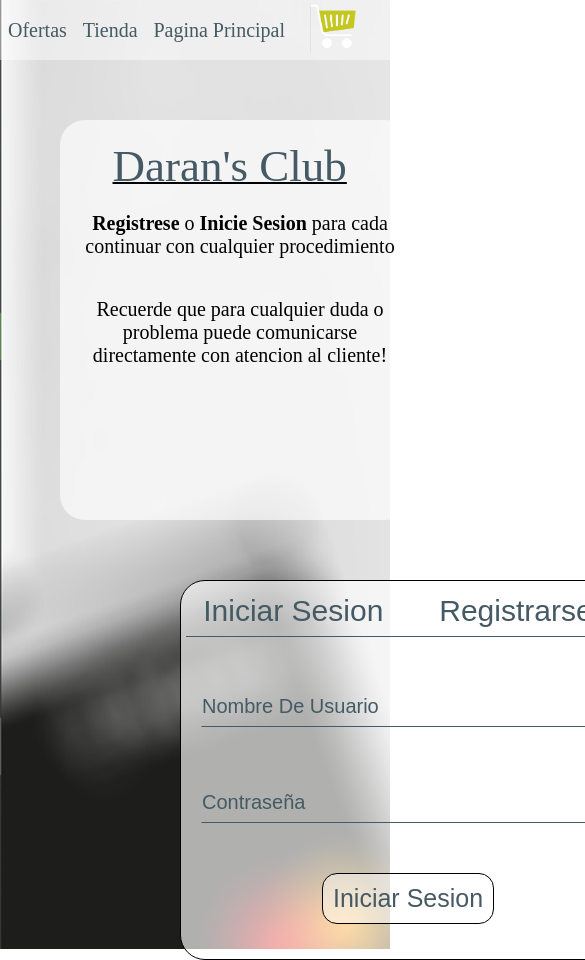
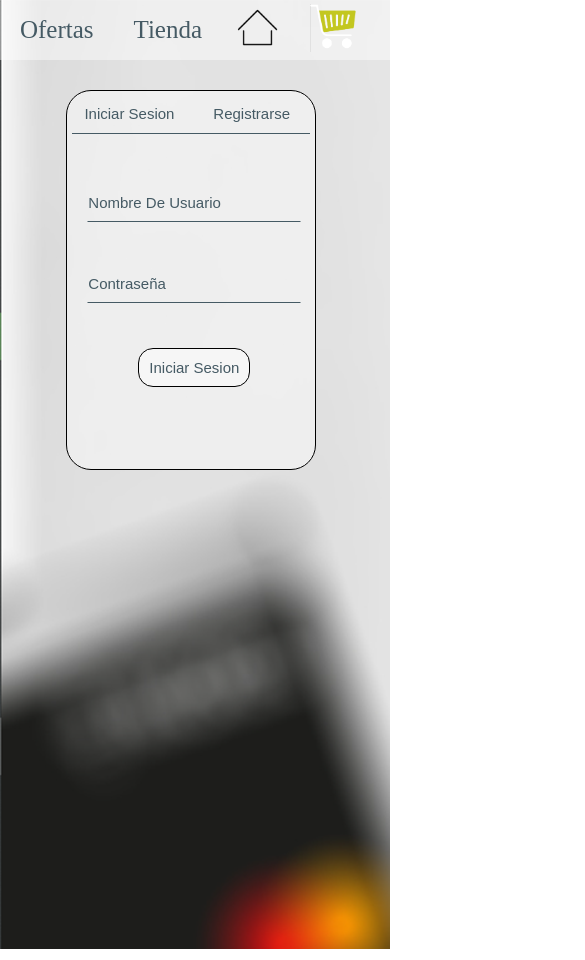
Before and after one commit to BarkoRD/daran, a plain HTML site: page login.html in a window 390 px wide. Both pictures are taken after a click on the button "Iniciar Sesion". Shown: the top 960 px of the page, 585 px wide, since content can reach past the window. Drawn offline with Linux system fonts and the light colour scheme.

Commit message:
responsive completo login prueba

```diff
--- a/app.js
+++ b/app.js
@@ -9,7 +9,14 @@ let cajatexto= document.querySelector('.cajaTexto')
 // D3trip@&
 window.addEventListener('load',()=>{
 	win = window.innerWidth;
-	console.log(win)
+	if (win < 420) {
+	mp.innerHTML = ''
+	mp.classList.replace('nav_texto','mainpage')
+
+}else if (win > 420) {
+	mp.innerHTML = 'Iniciar Sesion'
+	mp.classList.replace('mainpage','nav_texto')
+}
 })
 window.addEventListener('resize',()=>{
 	win = window.innerWidth;
--- a/estilo_tarjetas/estilolg.css
+++ b/estilo_tarjetas/estilolg.css
@@ -225,8 +225,12 @@ section{
 	border: 1px solid #fff;
 }
 
-
-@media(max-width: 1245px){
+@media(min-width: 1920px){
+	.cajalogin{
+		margin-left: 500px;
+	}
+}
+@media(max-width: 1412px){
 	.nav{
 		justify-content: space-around;
 		align-items: center;
@@ -240,13 +244,9 @@ section{
 	.cajaTexto{
 	width: 350px;
 	height: 400px;
-	background-color: black;
 	margin-left: 60px;
 	margin-top: 60px;
-	display: inline-block;
-	border-radius: 25px;
-	background-color: rgba(255, 255, 255, 65%);
-	float: left;
+
 }
 	.title{
 	font-size: 45px;
@@ -329,9 +329,80 @@ section{
 }
 
 }
+@media(max-width: 1040px){
+	.cajaTexto{
+		width: 300px;
 
-@media(max-width: 700px){
+	}
+	.cajalogin{
+		margin-left: 65px;
+		width: 350px;
+	}
+	.title{
+	font-size: 45px;
+	margin: 20px;
+	margin-left: 10%;
+	margin-bottom: 0px;
+	color: #455A64;
 
+	}
+	.text2{
+	width: auto;
+	font-size: 25px;
+	margin-left: 10px;
+	margin-top: 30px;
+	text-align: left;
+}
+
+	.text3{
+		visibility: hidden;
+		position: absolute;
+	}
+
+	.button{
+		width: 48%;
+		height: 50px;
+		font-size: 20px;
+		color: #455A64;
+	}
+
+	.input{
+		margin: 15px;
+		width: 90%;
+		background: transparent;
+		color: #455A64;
+		font-size: 55px;
+
+	}
+	.input::placeholder{
+		font-size: 15px;
+	}
+
+	.rg{
+		margin-left: 110px;
+		margin-top: 30px;
+		font-size: 15px;
+	}
+
+}
+@media(max-width: 779px){
+	.text{
+		width: 0px;
+	}
+	.cajaTexto{
+		visibility: hidden;
+		position: absolute;
+		width: 0px;
+	}
+	.cajalogin{
+		visibility: visible;
+		position: static;
+		margin: 30px;
+		margin-left: 17%;
+		margin-top: 80px;
+		width: 380px;
+		height: 60px;
+	}
 	.navflex{
 		display: flex;
 		justify-content: space-around;
@@ -340,18 +411,70 @@ section{
 	.nav_texto{
 		font-size: 25px;
 	}
+	.button{
+		margin-top: 6px;
+		width: 48%;
+		height: 30px;
+		font-size: 17px;
+	}
+	.hr{
+		margin-top: 3px;
+	}
+	.buttonlogin{
+		height: 380px;
+	}
+	.buttonregister{
+		height: 520px;
+	}
+	.input{
+		margin-top: 0px;
+	}
+	.rg{
+		margin-left: 130px;
+	}
 
 }
 
 @media(max-width: 420px){
-
-	.navflex{
-		display: flex;
-		justify-content: space-around;
-
+	.text{
+	width: 0px;
+	height: 00px;
+	font-size: 0px;
+	margin-left: 0px;
+	text-align: left;
+}
+	.cajaTexto{
+		width: 0px;
 	}
-	.nav_texto{
-		font-size: 20px;
+	.cajalogin{
+		margin: 30px;
+		margin-left: 17%;
+		width: 250px;
+		height: 55px;
+	}
+	.button{
+		margin-top: 2px;
+		width: 48%;
+		height: 30px;
+		font-size: 15px;
+	}
+	.hr{
+		margin-top: 5px;
+	}
+	.buttonlogin{
+		height: 380px;
+	}
+	.buttonregister{
+		height: 520px;
+	}
+	.input{
+		margin-top: 0px;
+	}
+	.rg{
+		margin-left: 66px;
 	}
 
 }
+
+
+}
--- a/login.html
+++ b/login.html
@@ -24,7 +24,7 @@
 
 				<p class="title">Daran's Club</p>
 				<p class="text">Bienvenido a Daran's Club</p>
-				<p class="text2"><b>Registrese</b> o <b>Inicie Sesion</b> para cada continuar con cualquier procedimiento</p>
+				<p class="text2"><b>Registrese</b> o <b>Inicie Sesion</b> para continuar con cualquier procedimiento</p>
 				<p class="text3">Recuerde que para cualquier duda o problema puede comunicarse directamente con atencion al cliente!</p>
 
 			</div>
```
